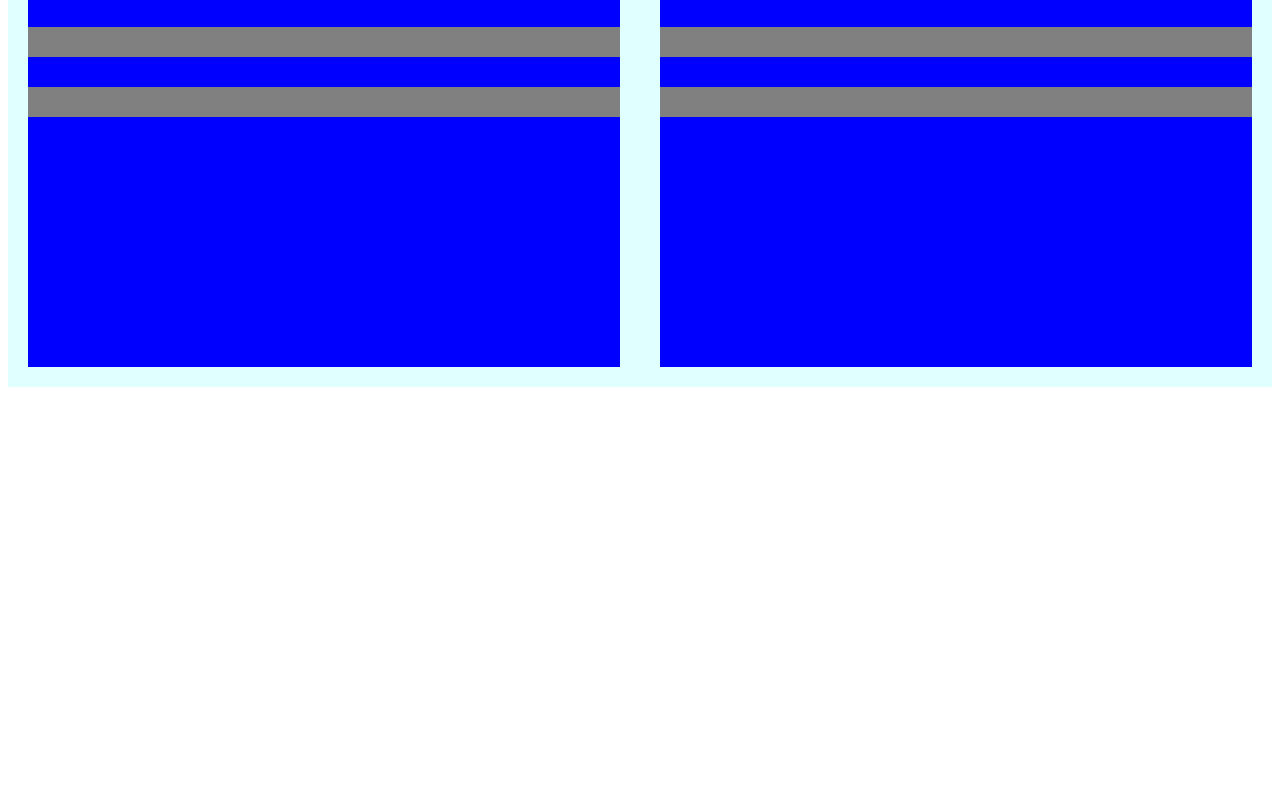
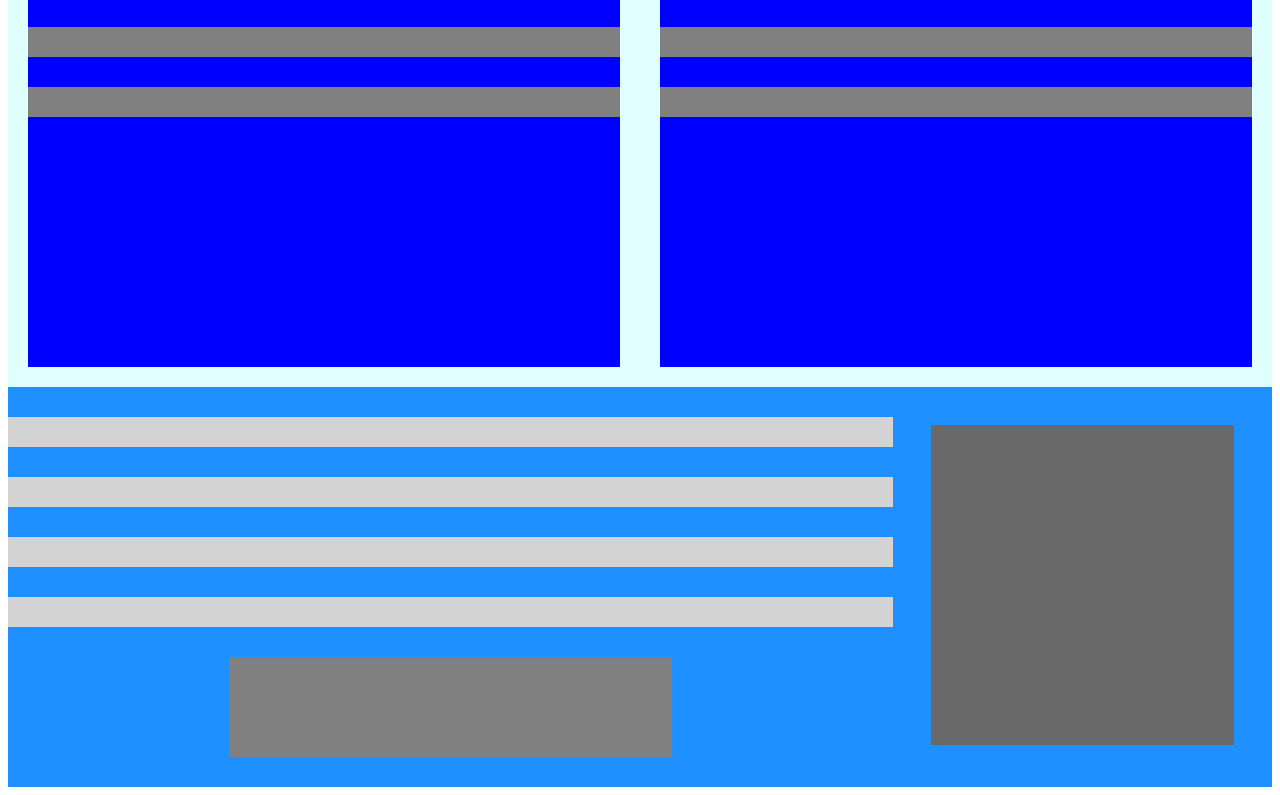
Before and after one commit to CodeSurfer3022/Smashing-Heatmap, a plain HTML site: page index.html in a window 1280 px wide. Shown: the part 1091-1886 px from the top of the page. Before the commit the page ends 1486 px from the top, so only its background shows below. Drawn offline with Linux system fonts and the light colour scheme.

Commit message:
Add content and heat for membership popup

```diff
--- a/index.html
+++ b/index.html
@@ -67,8 +67,19 @@
 
                 </div>
             </div>
-            <!--people cards grid here 2 x 2-->
-            <!--announcement here full width-->
+            <div class="membership">
+                <div class="details">
+                    <div class="line low"></div>
+                    <div class="line low"></div>
+                    <div class="line low"></div>
+                    <div class="line low"></div>
+                    <div class="subscribe medium"></div>
+                </div>
+                <div class="logo">
+                    <div class="cat high"></div>
+                </div>
+            </div>
+
             <!--news cards here 1 x 3-->
             <!--membership here 1 small, 1 long, 1small-->
             <!--news cards here 1 x 3-->
--- a/stylesheets/styles.css
+++ b/stylesheets/styles.css
@@ -25,6 +25,8 @@ header div {
 }
 
 /* style main content */
+
+/* style featured people */
 .people {
     background: darkcyan;
     position: relative;
@@ -66,7 +68,7 @@ header div {
     flex-wrap: wrap;
 }
 
-.card {
+.people .card {
     background: blue;
     padding-top: 20%;
     height: 700px;
@@ -104,3 +106,35 @@ header div {
     margin: 30px 0;
     height: 30px;
 }
+
+/* style memberhsip popup */
+.membership {
+    background: dodgerblue;
+    height: 400px;
+    margin: 0;
+}
+.membership > div {
+    height: 100%;
+    display: inline-block;
+}
+
+.membership .details {
+    width: 70%;
+}
+
+.subscribe {
+    width: 50%;
+    height: 100px;
+    margin: 0 auto;
+}
+
+.membership .logo {
+    width: 30%;
+    float: right;
+}
+
+.cat {
+    height: 80%;
+    width:80%;
+    margin: 10% auto;
+}
```
